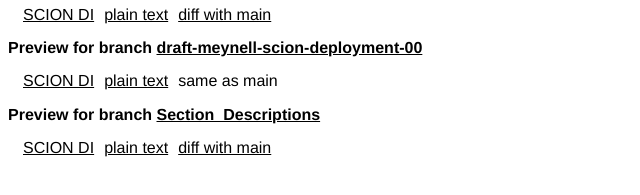
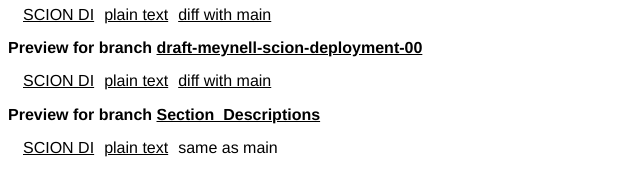
Before and after one commit to scionassociation/scion-deployment_I-D, a plain HTML site: page index.html in a window 1280 px wide. Shown: the part 149-344 px from the top of the page, 0-640 px from the left. Drawn offline with Linux system fonts and the light colour scheme.

Commit message:
Script updating gh-pages from f3dddb2. [ci skip]

```diff
--- a/index.html
+++ b/index.html
@@ -37,7 +37,7 @@
       <tr>
         <td><a href="draft-meynell-scion-deployment-00/draft-meynell-scion-deployment.html" class="html draft-meynell-scion-deployment" title="SCION Deployment Issues (HTML)">SCION DI</a></td>
         <td><a href="draft-meynell-scion-deployment-00/draft-meynell-scion-deployment.txt" class="txt draft-meynell-scion-deployment" title="SCION Deployment Issues (Text)">plain text</a></td>
-        <td>same as main</td>
+        <td><a href="https://author-tools.ietf.org/api/iddiff?url_1=https://scionassociation.github.io/scion-deployment_I-D/draft-meynell-scion-deployment.txt&amp;url_2=https://scionassociation.github.io/scion-deployment_I-D/draft-meynell-scion-deployment-00/draft-meynell-scion-deployment.txt" class="diff draft-meynell-scion-deployment">diff with main</a></td>
       </tr>
     </table>
     <h2>Preview for branch <a href="Section_Descriptions">Section_Descriptions</a></h2>
@@ -45,7 +45,7 @@
       <tr>
         <td><a href="Section_Descriptions/draft-meynell-scion-deployment.html" class="html draft-meynell-scion-deployment" title="SCION Deployment Issues (HTML)">SCION DI</a></td>
         <td><a href="Section_Descriptions/draft-meynell-scion-deployment.txt" class="txt draft-meynell-scion-deployment" title="SCION Deployment Issues (Text)">plain text</a></td>
-        <td><a href="https://author-tools.ietf.org/api/iddiff?url_1=https://scionassociation.github.io/scion-deployment_I-D/draft-meynell-scion-deployment.txt&amp;url_2=https://scionassociation.github.io/scion-deployment_I-D/Section_Descriptions/draft-meynell-scion-deployment.txt" class="diff draft-meynell-scion-deployment">diff with main</a></td>
+        <td>same as main</td>
       </tr>
     </table>
     <script>
```
Also changed, not shown: draft-meynell-scion-deployment.html (+1 -1 lines), draft-meynell-scion-deployment.txt.
